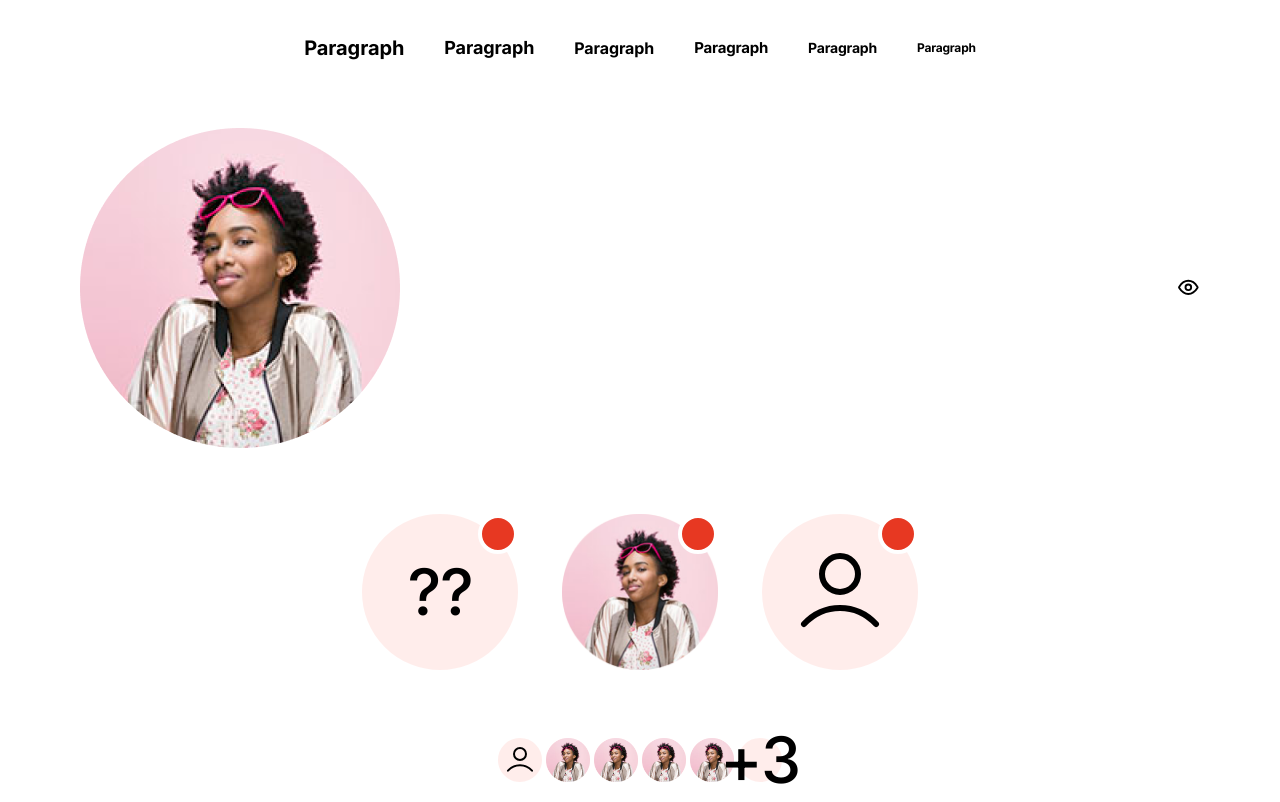
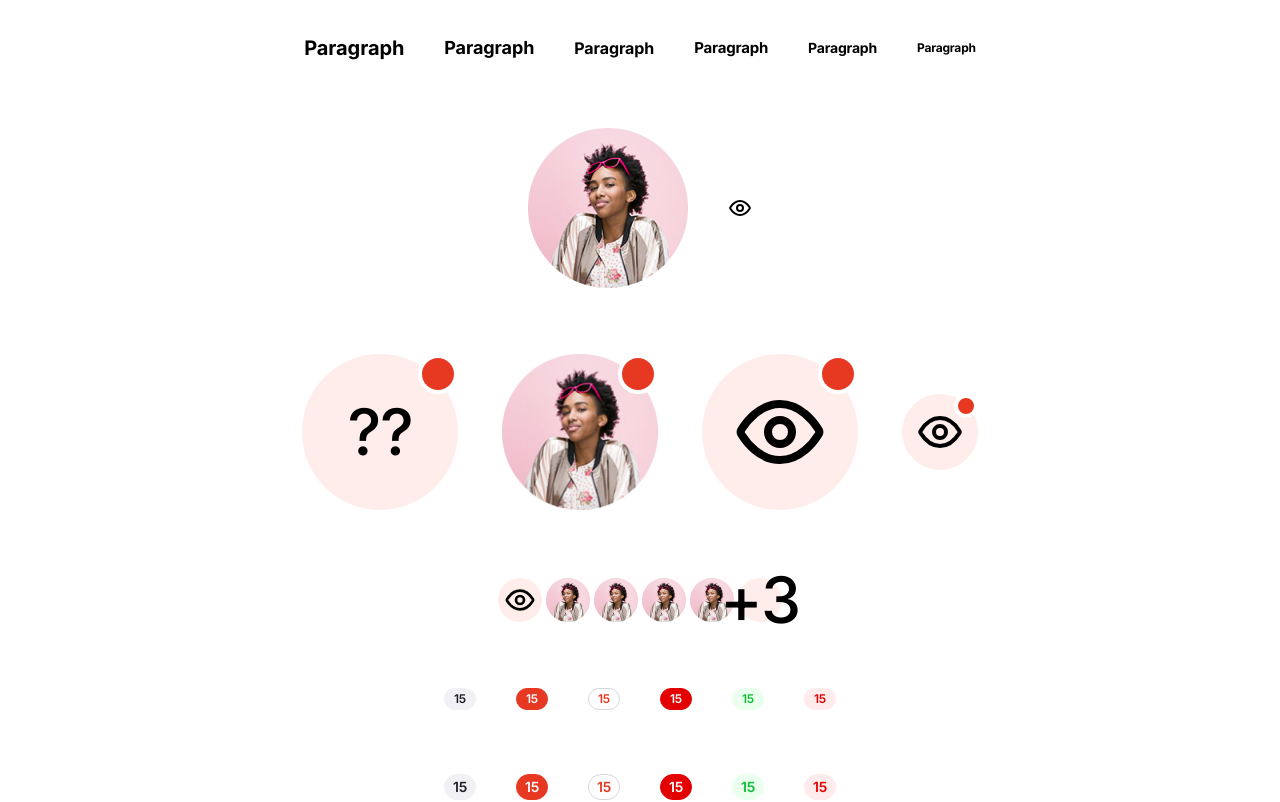
Before and after one commit to Riotters/edigital-components, a React (Create React App) app: page / in a window 1280 px wide. Shown: the part 760-1562 px from the top of the page. Built offline with nearby package versions, Linux system fonts and the light colour scheme.

Commit message:
Avatar storybook, fixes

```diff
--- a/src/App.tsx
+++ b/src/App.tsx
@@ -127,6 +127,7 @@ const App: React.FC = () => {
           isNotification={true}
         />
         <Avatar user={{ icon: 'user-03' }} size={1} isNotification={true} />
+        <Avatar user={{ icon: 'user-03' }} size={3} isNotification={true} />
       </div>
       <div className="preview">
         <AvatarGroup />
--- a/src/components/atoms/Avatar.tsx
+++ b/src/components/atoms/Avatar.tsx
@@ -16,7 +16,7 @@ const AvatarWrapper = styled.div<AvatarWrapperProps>`
   display: flex;
   justify-content: center;
   align-items: center;
-  border-radius: 256px;
+  border-radius: 50%;
   background-color: ${(props) => props.color && checkColor(props.color)};
   aspect-ratio: 1/1;
   border: 2px solid ${checkColor('white')};
@@ -109,7 +109,7 @@ const Avatar: React.FC<AvatarProps> = ({
   return (
     <AvatarWrapper className="avatar" size={size} color={color || user?.color}>
       {user && user?.avatar ? (
-        <Image name={user.avatar} />
+        <Image name={user.avatar} height="100%" />
       ) : user && user?.icon ? (
         <Icon
           width={
--- a/src/components/atoms/Icon.tsx
+++ b/src/components/atoms/Icon.tsx
@@ -1,6 +1,7 @@
 import React from 'react';
 import { ReactSVG } from 'react-svg';
 import styled from 'styled-components';
+import IconEye from '../../assets/svg/eye.svg';
 
 interface IconWrapperProps {
   width?: string;
@@ -42,7 +43,7 @@ const Icon: React.FC<IconProps> = ({
 }: IconProps) => {
   return (
     <IconWrapper width={width} height={height} fill={fill} stroke={stroke}>
-      <ReactSVG src={`/assets/svg/${name}.svg`} />
+      <ReactSVG src={IconEye} />
     </IconWrapper>
   );
 };
--- a/src/components/atoms/Image.tsx
+++ b/src/components/atoms/Image.tsx
@@ -2,21 +2,28 @@ import React, { useEffect, useState } from 'react';
 import styled, { css } from 'styled-components';
 
 interface ImageWrapperProps {
+  height?: string;
   size?: string;
 }
 
 const ImageWrapper = styled.div<ImageWrapperProps>`
+  height: ${(props) => props.height ?? 'auto'};
   width: 100%;
-  max-width: ${(props) => props.size && props.size};
+  max-width: ${(props) => props.size ?? '160px'};
+
+  img {
+    width: 100%;
+  }
 `;
 
 type ImageProps = {
+  height?: string;
   size?: string;
   name?: string;
   alt?: string;
 };
 
-const Image: React.FC<ImageProps> = ({ size, name, alt }) => {
+const Image: React.FC<ImageProps> = ({ height, size, name, alt }) => {
   const [loading, setLoading] = useState(true);
   const [error, setError] = useState(null);
   const [image, setImage] = useState(null);
@@ -43,7 +50,7 @@ const Image: React.FC<ImageProps> = ({ size, name, alt }) => {
       ) : error ? (
         'Error while loading.'
       ) : (
-        <ImageWrapper size={size}>
+        <ImageWrapper height={height} size={size}>
           <img src={`${image}`} alt={alt} />
         </ImageWrapper>
       )}
```
Also changed, not shown: 2 other files (tests, documents, lock files or other folders).
